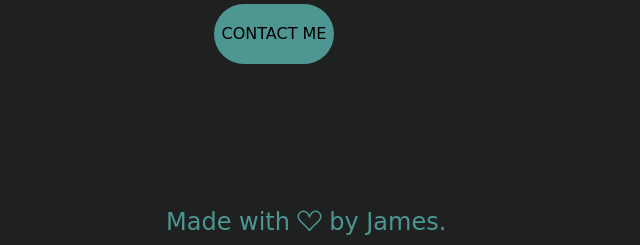
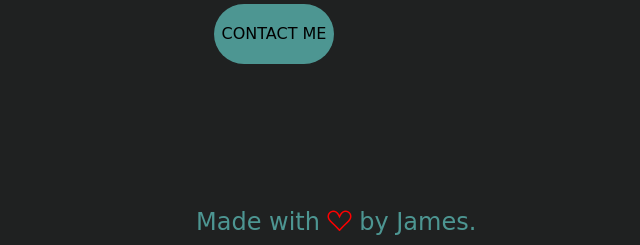
Before and after one commit to krakh3ad/Realm, a Django app: page / in a window 1280 px wide. Shown: the part 555-800 px from the top of the page, without its empty margins (366-1006 px from the left). Run offline with Django 4.2, Linux system fonts and the light colour scheme; some web fonts are replaced.

Commit message:
Style updates

```diff
--- a/Realm/Realm/realmapp/static/realmapp/style.css
+++ b/Realm/Realm/realmapp/static/realmapp/style.css
@@ -77,5 +77,9 @@ body {
     position: fixed;
     bottom: 0px;
     color:#4d9692;
-    padding-left: 450px;
+    padding-left: 480px;
 }
+
+#lovemoji {
+    color: red;
+}
--- a/Realm/Realm/realmapp/templates/realmapp/index.html
+++ b/Realm/Realm/realmapp/templates/realmapp/index.html
@@ -17,7 +17,7 @@
 </div>
 <div class="footer">
     <center>
-    <h4>Made with <i class="bi bi-suit-heart"></i> by James.</h4>
+    <h4>Made with <i class="bi bi-suit-heart" id="lovemoji"></i> by James.</h4>
     </center>
 </div>
 {% endblock %}
```
